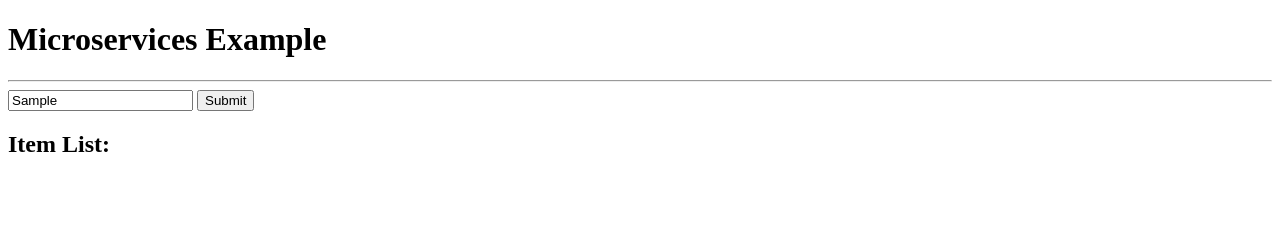
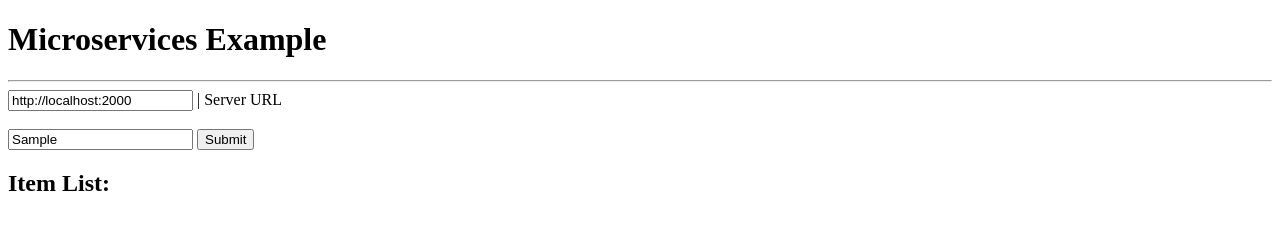
Before and after one commit to Zulqadara/basicNodeJSMicroserviceSample, a plain HTML site: page frontend/index.html in a window 1280 px wide. Both pictures are taken after typing "Sample" into the empty fields and a click on the button "Submit". Drawn offline with Linux system fonts and the light colour scheme; no server answers.

Commit message:
Dynamic server adding

```diff
--- a/frontend/index.html
+++ b/frontend/index.html
@@ -11,6 +11,9 @@
     <hr>
 
     <form id="itemForm">
+        <input name="server_url" id="server_url" value="http://localhost:2000" placeholder="Server URL"/> | Server URL
+        <br>
+        <br>
         <input name="item" id="name" placeholder="Item Name"/>
         <input type="button" id="submit" value="Submit">
     </form>
@@ -18,11 +21,12 @@
     <ul id="list"></ul>
     <script>
         const submit = document.querySelector('#submit')
+        const server_url = document.querySelector('#server_url').value
         var ul = document.getElementById("list");
 
 if(submit){
     submit.addEventListener('click', _ => {
-        fetch('http://localhost:2000/addItem', {
+        fetch(`${server_url}/addItem`, {
           method: 'POST',
           headers: { 'Content-Type': 'application/json' },
           body: JSON.stringify(
@@ -42,8 +46,8 @@ if(submit){
           });
       })
 }
-
-        fetch('http://localhost:2000/viewItems',{
+if(server_url != ''){
+        fetch(`${server_url}/viewItems`,{
                 method : "GET"
             })
             .then(
@@ -59,6 +63,7 @@ if(submit){
                         ul.appendChild(li);
                     });
                 });
+            }
     </script>
 </body>
 </html>
```
Also changed, not shown: 6 other files.
